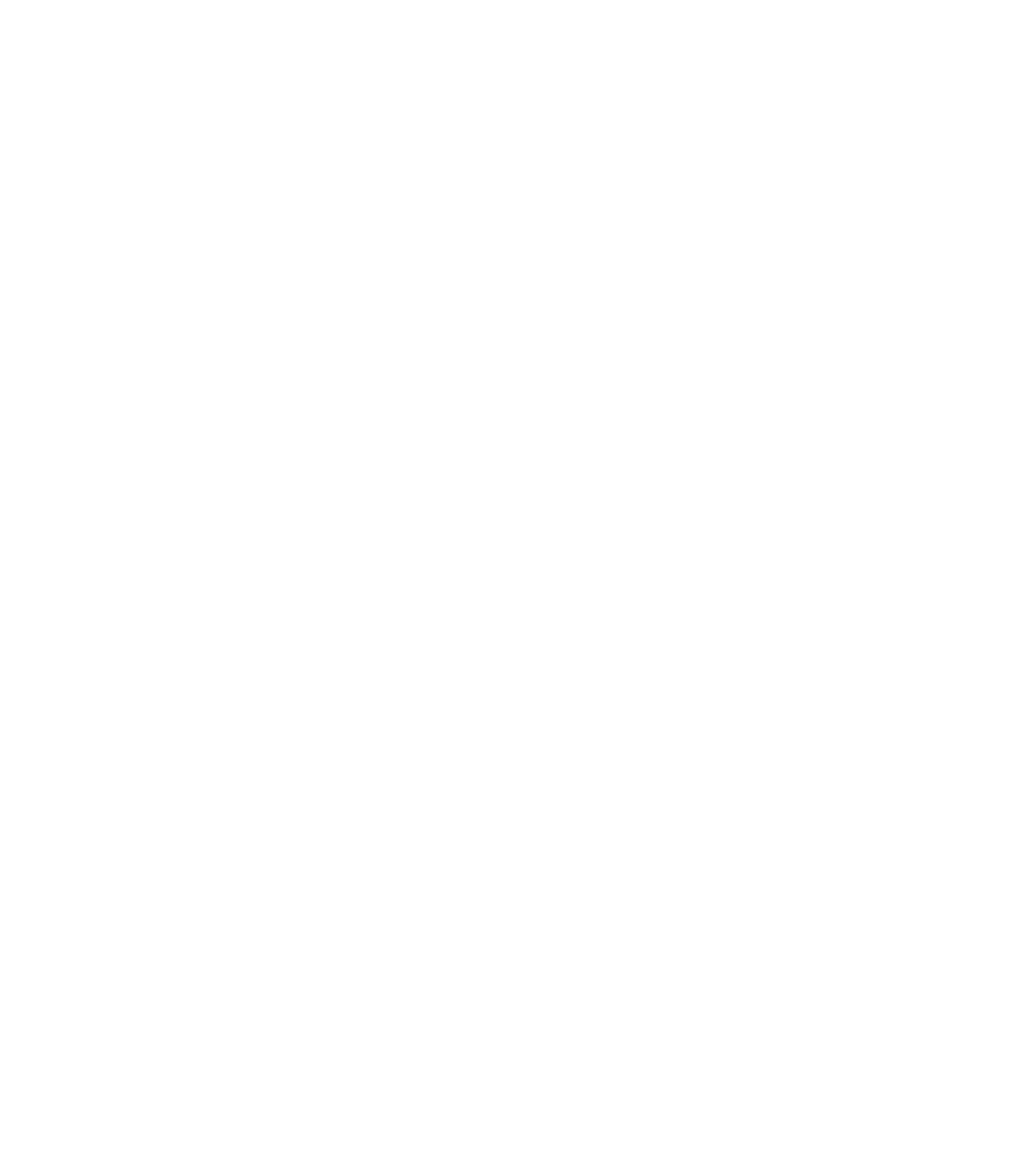
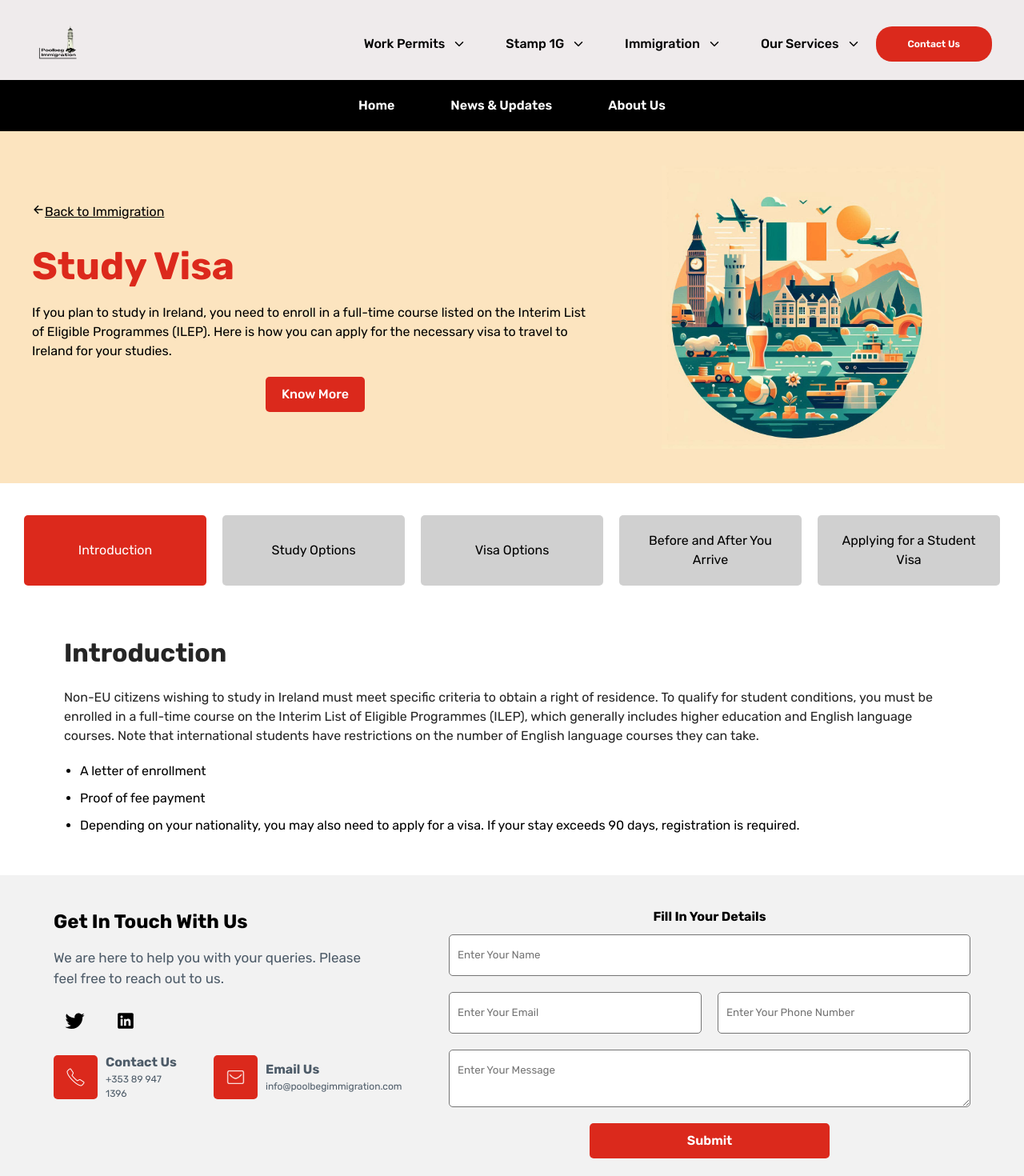
Before and after one commit to TartejBrothers/Poolbeg-Immigration, a React (Create React App) app: page /immigration/study-visa in a window 1280 px wide. Before the commit this address had no page. Shown: the top 1470 px of the page at 80% size. Before the commit the page ends 800 px from the top, so only its background shows below. Built offline with nearby package versions, Linux system fonts and the light colour scheme.

Commit message:
Added: Immigration

```diff
--- a/src/App.js
+++ b/src/App.js
@@ -21,6 +21,7 @@ import LabourPermits from "./pages/labourpermit";
 import TrustedPermits from "./pages/trustedpartnership";
 import CriticalSkillOccupation from "./pages/criticalskill-occupation";
 import WorkVisa from "./pages/workvisa";
+import StudyVisa from "./pages/studyvisa";
 function App() {
   return (
     <div className="App">
@@ -70,6 +71,8 @@ function App() {
             element={<CriticalSkillOccupation />}
           />
           <Route path="/immigration/work-visa" element={<WorkVisa />} />
+          <Route path="/immigration/study-visa" element={<StudyVisa />} />
+          <Route path="*" element={<Home />} />
         </Routes>
       </Router>
     </div>
--- a/src/components/footer.jsx
+++ b/src/components/footer.jsx
@@ -127,7 +127,9 @@ export default function Footer() {
                 <li onClick={() => navigateTo("immigration/work-visa")}>
                   Work Visas
                 </li>
-                <li>Study Visas</li>
+                <li onClick={() => navigateTo("immigration/study-visa")}>
+                  Study Visas
+                </li>
                 <li>Short-Term Visas</li>
                 <li>Family Visas</li>
               </ul>
--- /dev/null
+++ b/src/pages/studyvisa.jsx
@@ -0,0 +1,266 @@
+import React, { useState } from "react";
+import "../styles/immigrationpage.css";
+import Navbar from "../components/navbar";
+import Footer from "../components/footer";
+import immigrationImage from "../images/immigrationpages.jpeg";
+import { useNavigate } from "react-router-dom";
+import ContactForm from "../components/contactform";
+export const CriticalSkillsOne = () => {
+  return (
+    <div className="criticalskillsbodyelement">
+      <h3>Introduction</h3>
+      <p>
+        Non-EU citizens wishing to study in Ireland must meet specific criteria
+        to obtain a right of residence. To qualify for student conditions, you
+        must be enrolled in a full-time course on the Interim List of Eligible
+        Programmes (ILEP), which generally includes higher education and English
+        language courses. Note that international students have restrictions on
+        the number of English language courses they can take.
+      </p>
+      <ul>
+        <li>A letter of enrollment</li>
+        <li>Proof of fee payment</li>
+        <li>
+          Depending on your nationality, you may also need to apply for a visa.
+          If your stay exceeds 90 days, registration is required.
+        </li>
+      </ul>
+    </div>
+  );
+};
+
+export const CriticalSkillsTwo = () => {
+  return (
+    <div className="criticalskillsbodyelement">
+      <h3>Study Options</h3>
+      <p>You can choose from various study options in Ireland, including:</p>
+      <ul>
+        <li>
+          <strong>Third-Level Courses:</strong> Enroll in a university or
+          third-level institution, including higher education programmes from
+          level 6 to 10 on the National Framework of Qualifications,
+          professional awards, or foundation programmes.
+        </li>
+        <li>
+          <strong>Language Courses:</strong> Undertake English language
+          programmes lasting at least 25 weeks.
+        </li>
+        <li>
+          <strong>Short-Term Courses:</strong> For studies less than 90 days,
+          such as English or Irish language courses or cultural studies, you
+          will need a Short Stay visa (C Visa) if you are from a visa-required
+          country.
+        </li>
+        <li>
+          <strong>Fee-Paying Private Schools:</strong> For primary or secondary
+          education, your child must be enrolled in a fee-paying school and the
+          fees must be paid before arrival in Ireland. Applications for schools
+          not listed on the Department of Education and Skills website will be
+          refused.
+        </li>
+      </ul>
+    </div>
+  );
+};
+
+export const CriticalSkillsThree = () => {
+  return (
+    <div className="criticalskillsbodyelement">
+      <h3>Visa Options</h3>
+      <p>
+        Depending on your study duration, you will need to apply for either a
+        short stay or a long stay visa before arriving in Ireland. If your stay
+        exceeds 90 days, you must also register upon arrival.
+      </p>
+      <ul>
+        <li>
+          <strong>Short Stay ‘C’ Visa:</strong> For courses lasting 90 days or
+          less. Apply from your country of residence; applications from other
+          countries will not be accepted.
+        </li>
+        <li>
+          <strong>Long Stay ‘D’ Visa:</strong> For courses longer than three
+          months. Apply up to three months before your travel date. If visiting
+          another country before Ireland, ensure you have the relevant visa for
+          that country before applying for the Irish visa.
+        </li>
+      </ul>
+    </div>
+  );
+};
+
+export const CriticalSkillsFour = () => {
+  return (
+    <div className="criticalskillsbodyelement">
+      <h3>Before and After You Arrive</h3>
+      <p>
+        <strong>Before Arriving:</strong>
+      </p>
+      <ul>
+        <li>
+          <strong>Visa Application:</strong> Apply for a visa up to three months
+          before your travel date. Apply as soon as you accept a place in your
+          course.
+        </li>
+        <li>
+          <strong>Short Stay Visa:</strong> For stays under 90 days, apply for a
+          Short Stay ‘C’ Visa.
+        </li>
+        <li>
+          <strong>Long Stay Visa:</strong> For stays over 90 days, apply for a
+          Long Stay ‘D’ Visa.
+        </li>
+      </ul>
+      <p>
+        <strong>After Arriving:</strong>
+      </p>
+      <ul>
+        <li>
+          <strong>Immigration Check:</strong> Present your passport, permit,
+          visa, and all required documentation to the immigration officer. Even
+          with a valid visa, you may be refused entry if the officer is not
+          satisfied with your documents.
+        </li>
+        <li>
+          <strong>Registration:</strong> If you have a Long Stay ‘D’ Visa and
+          intend to stay longer than three months, visit the registration office
+          in Dublin or a local Garda station to extend your permission and
+          register your details.
+        </li>
+        <li>
+          <strong>Refusal:</strong> If refused entry, you will be sent back to
+          your departure point.
+        </li>
+      </ul>
+    </div>
+  );
+};
+
+export const CriticalSkillsFive = () => {
+  return (
+    <div className="criticalskillsbodyelement">
+      <h3>Applying for a Student Visa</h3>
+      <p>
+        The application process involves two steps: the online application and
+        document submission.
+      </p>
+      <ul>
+        <li>
+          <strong>Online Application:</strong> Complete the application form
+          online, print the summary, and follow instructions for document
+          submission. Submission locations vary by country.
+        </li>
+        <li>
+          <strong>Processing Time:</strong> Expect processing to take about
+          eight weeks. Delays may occur due to peak times or missing documents.
+        </li>
+        <li>
+          <strong>Appeal:</strong> If your visa is refused, you have the option
+          to appeal the decision.
+        </li>
+      </ul>
+    </div>
+  );
+};
+
+export const CriticalSkillsSeven = () => {
+  return (
+    <div className="criticalskillsbodyelement">
+      <h3>Return of Documents</h3>
+      <p>
+        All submitted documents should be originals, and you should keep copies
+        of everything you provide. Original documents such as marriage or birth
+        certificates will be returned, but other documents like bank statements
+        or invitation letters will not. Indicate which documents you wish to
+        have returned with your application.
+      </p>
+    </div>
+  );
+};
+
+export default function StudyVisa() {
+  const [selectedMode, setSelectedMode] = useState(1);
+  const navigate = useNavigate();
+  return (
+    <div className="criticalskillsmain">
+      <Navbar />
+      <div className="workpageheader immigrationpageheader">
+        <div className="workheaderleft">
+          <p
+            onClick={() => {
+              navigate("/immigration");
+            }}
+          >
+            <u>
+              <ion-icon name="arrow-back-outline"></ion-icon>
+              Back to Immigration
+            </u>
+          </p>
+          <h1>Study Visa</h1>
+          <p>
+            If you plan to study in Ireland, you need to enroll in a full-time
+            course listed on the Interim List of Eligible Programmes (ILEP).
+            Here is how you can apply for the necessary visa to travel to
+            Ireland for your studies.
+          </p>
+          <button
+            className="contactusbutton"
+            onClick={() => navigate("/contact-us")}
+          >
+            Know More
+          </button>
+        </div>
+        <div className="workheaderright">
+          <img src={immigrationImage} alt="Immigration" />
+        </div>
+      </div>
+      <div className="criticalskillbody">
+        <div className="workpagecomponentselector">
+          <ul>
+            <li
+              onClick={() => setSelectedMode(1)}
+              className={selectedMode === 1 ? "selectedelement" : ""}
+            >
+              Introduction
+            </li>
+
+            <li
+              onClick={() => setSelectedMode(2)}
+              className={selectedMode === 2 ? "selectedelement" : ""}
+            >
+              Study Options
+            </li>
+            <li
+              onClick={() => setSelectedMode(3)}
+              className={selectedMode === 3 ? "selectedelement" : ""}
+            >
+              Visa Options
+            </li>
+            <li
+              onClick={() => setSelectedMode(4)}
+              className={selectedMode === 4 ? "selectedelement" : ""}
+            >
+              Before and After You Arrive
+            </li>
+            <li
+              onClick={() => setSelectedMode(5)}
+              className={selectedMode === 5 ? "selectedelement" : ""}
+            >
+              Applying for a Student Visa
+            </li>
+          </ul>
+        </div>
+      </div>
+      <div className="criticalpagecontent">
+        {selectedMode === 1 && <CriticalSkillsOne />}
+        {selectedMode === 2 && <CriticalSkillsTwo />}
+        {selectedMode === 3 && <CriticalSkillsThree />}
+        {selectedMode === 4 && <CriticalSkillsFour />}
+        {selectedMode === 5 && <CriticalSkillsFive />}
+      </div>
+
+      <ContactForm />
+      <Footer />
+    </div>
+  );
+}
--- a/src/pages/workvisa.jsx
+++ b/src/pages/workvisa.jsx
@@ -194,10 +194,10 @@ export default function WorkVisa() {
           </p>
           <h1>Work Visa</h1>
           <p>
-            Our Employment Permit Consultancy Service has successfully secured
-            hundreds of Critical Skills Employment Permits for clients. We
-            partner with you from start to finish to ensure the correct
-            procedures are followed.
+            If you want to work in Ireland, you must obtain an Employment Permit
+            from the Department of Enterprise, Trade and Employment (DETE). Here
+            you can find detailed information on how to apply for the necessary
+            visa to work in Ireland.
           </p>
           <button
             className="contactusbutton"
--- a/src/styles/critical-skills.css
+++ b/src/styles/critical-skills.css
@@ -70,7 +70,7 @@
     text-align: left;
   }
   .criticalskillsbodyelement {
-    padding: 0px 30px;
+    padding: 0px 30px 30px;
   }
   .criticalskillspagecontet {
     padding: 0px 20px;
```
Also changed, not shown: src/components/navbar.jsx (+12 -4 lines).
